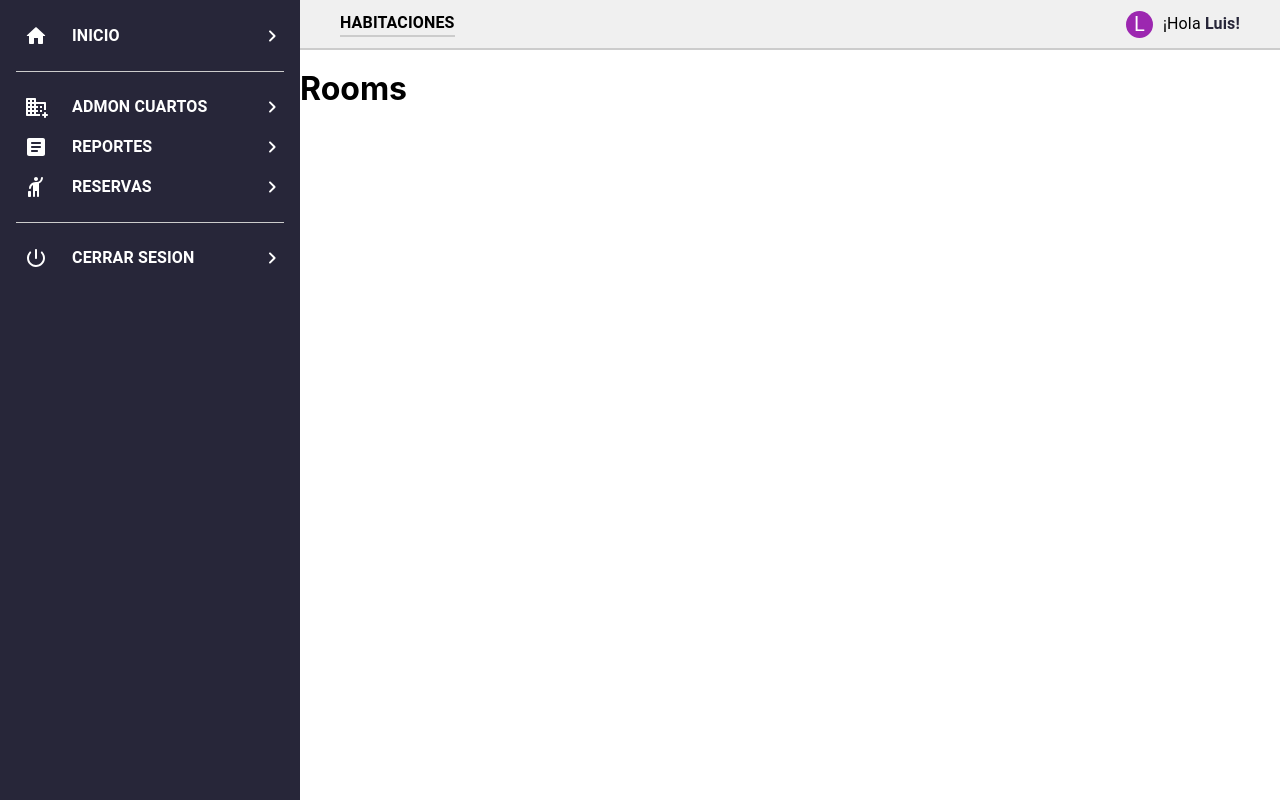
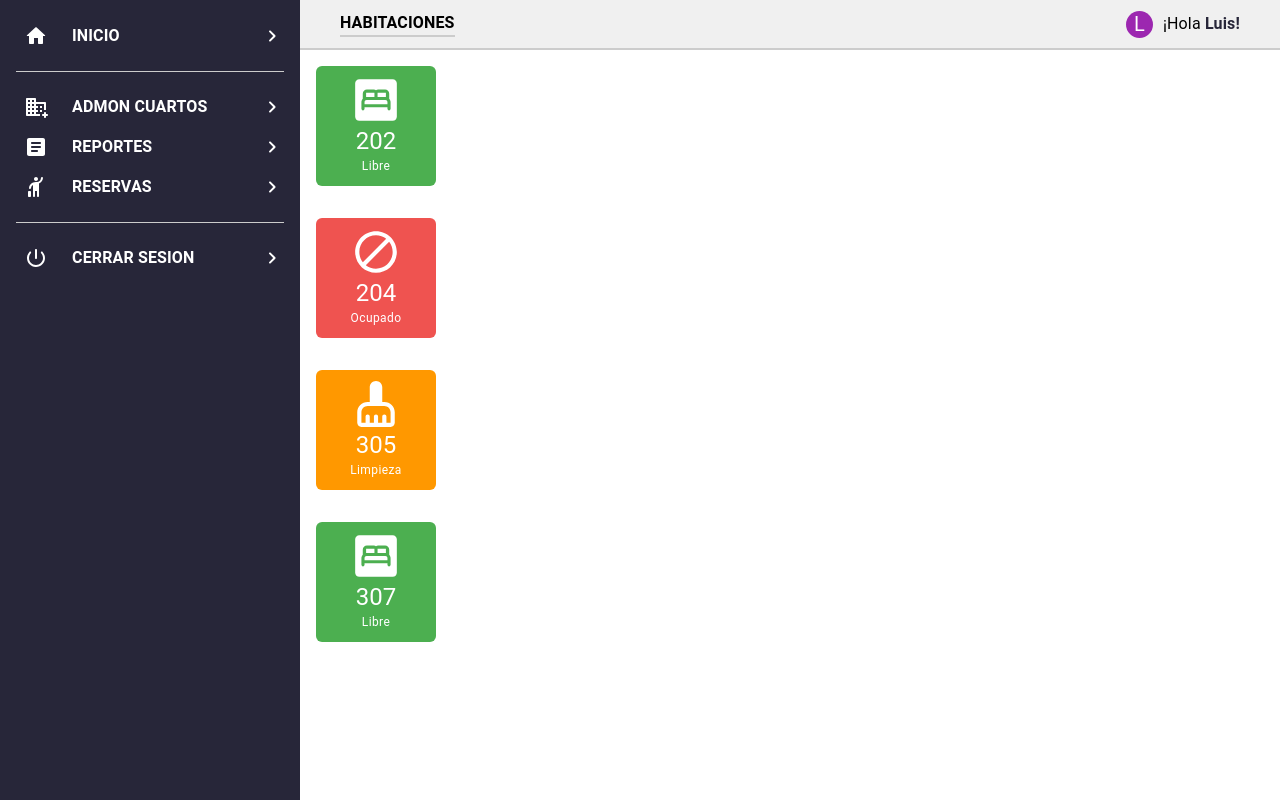
Before and after one commit to Pethofreed/hotel-web-app, a React (Create React App) app: page /dashboard in a window 1280 px wide. Built offline with nearby package versions, Linux system fonts and the light colour scheme.

Commit message:
room card was added to styles

```diff
--- /dev/null
+++ b/src/components/RoomCard/index.jsx
@@ -0,0 +1,56 @@
+import { Box, Typography } from "@mui/material";
+import BlockRoundedIcon from '@mui/icons-material/BlockRounded';
+import BedroomParentRoundedIcon from '@mui/icons-material/BedroomParentRounded';
+import CleaningServicesRoundedIcon from '@mui/icons-material/CleaningServicesRounded';
+
+const RoomCard = ({ room }) => {
+
+   const sx = {
+    color: 'white',
+    width: '50px',
+    height: '50px',
+  }
+
+  const colors = {
+    free: 'success.light',
+    occupied: 'error.light',
+    cleaning: 'warning.light',
+  };
+
+  const estado = {
+    free: 'Libre',
+    occupied: 'Ocupado',
+    cleaning: 'Limpieza',
+  };
+
+  const icon = {
+    free: <BedroomParentRoundedIcon sx={sx} />,
+    occupied: <BlockRoundedIcon sx={sx}  />,
+    cleaning: <CleaningServicesRoundedIcon sx={sx}  />,
+  };
+
+  const { name, status } = room;
+
+  return (
+    <Box
+      sx={{
+        m: 2,
+        width: '120px',
+        height: '120px',
+        bgcolor: colors[status],
+        display: 'flex',
+        borderRadius: '6px',
+        justifyContent: 'center',
+        flexDirection: 'column',
+        alignItems: 'center',
+        cursor: 'pointer',
+      }}
+    >
+      {icon[status]}
+      <Typography sx={{ color: 'white' }} variant="h5">{name}</Typography>
+      <Typography sx={{ color: 'white' }} variant="caption">{estado[status]}</Typography>
+    </Box>
+  )
+}
+
+export default RoomCard;
--- a/src/pages/Rooms/index.jsx
+++ b/src/pages/Rooms/index.jsx
@@ -1,7 +1,17 @@
+import RoomCard from "../../components/RoomCard";
+
 const Rooms = () => {
+  const data = [
+    { name: 202, status: 'free' },
+    { name: 204, status: 'occupied' },
+    { name: 305, status: 'cleaning' },
+    { name: 307, status: 'free' },
+  ];
   return (
-    <h1>Rooms</h1>
-  )
-}
+    data.map(room => (
+      <RoomCard room={room} />
+    ))
+  );
+};
 
 export default Rooms;
```
